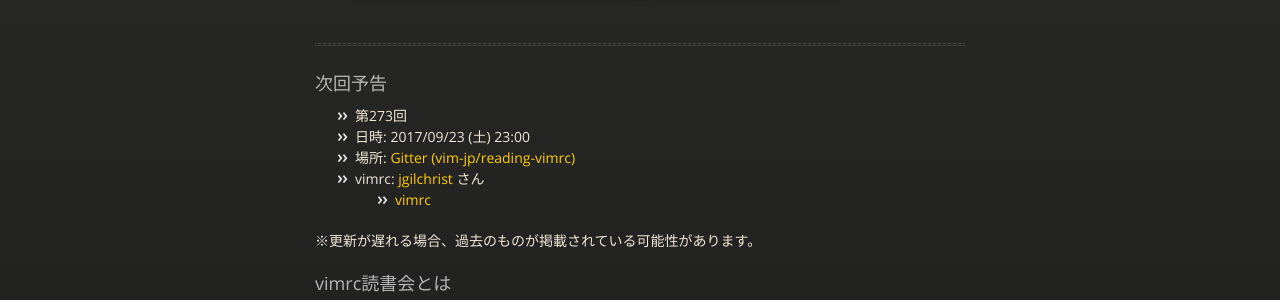
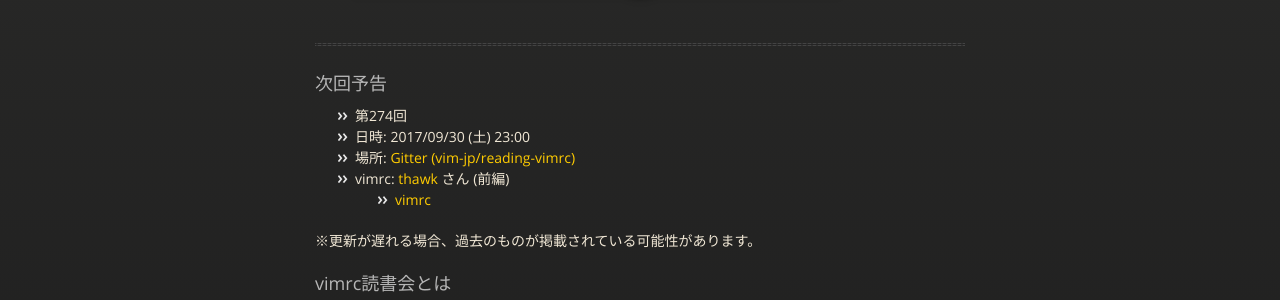
Before and after one commit to vim-jp/reading-vimrc, a Jekyll site: the page built from index.md, in a window 1280 px wide and 900 px high. Shown: the part 211-511 px from the top of the window. Built offline with Jekyll 4.4.1, drawn with Linux system fonts in a browser that asks for light colours; nearby versions of some CDN libraries.

Commit message:
Update the next information: #274 thawk

```diff
--- a/_data/next.yml
+++ b/_data/next.yml
@@ -1,11 +1,11 @@
-- id: 273
-  date: '2017-9-23 23:00'
+- id: 274
+  date: '2017-9-30 23:00'
   author:
-    name: jgilchrist
-    url: 'https://github.com/jgilchrist'
+    name: thawk
+    url: 'https://github.com/thawk'
   vimrcs:
-    - url: 'https://github.com/jgilchrist/dotfiles/blob/master/vim/.vim/vimrc'
+    - url: 'https://github.com/thawk/dotvim/blob/master/vimrc'
       name: vimrc
       hash: null
-  part: null
+  part: 前編
   other: null
```
